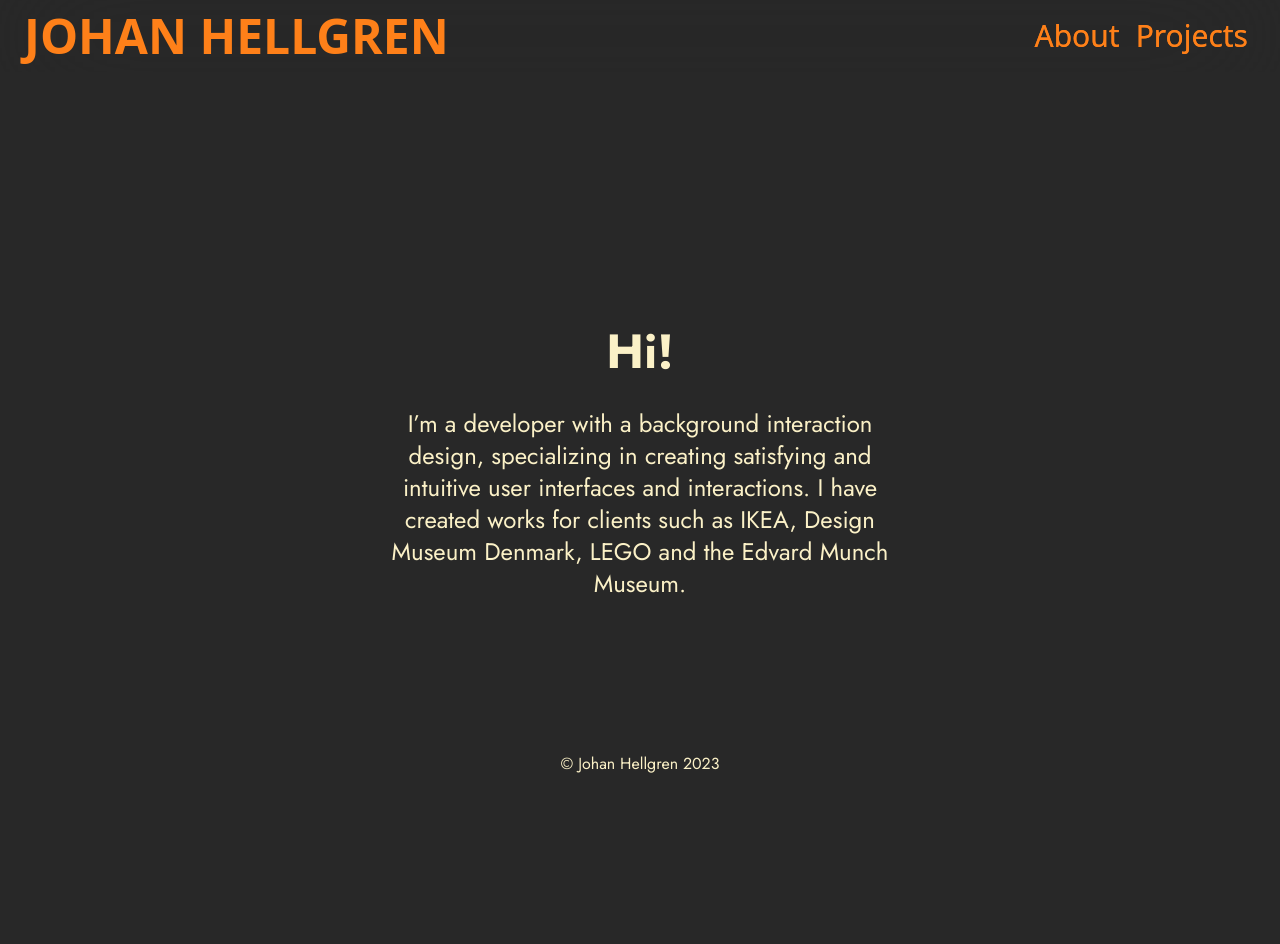
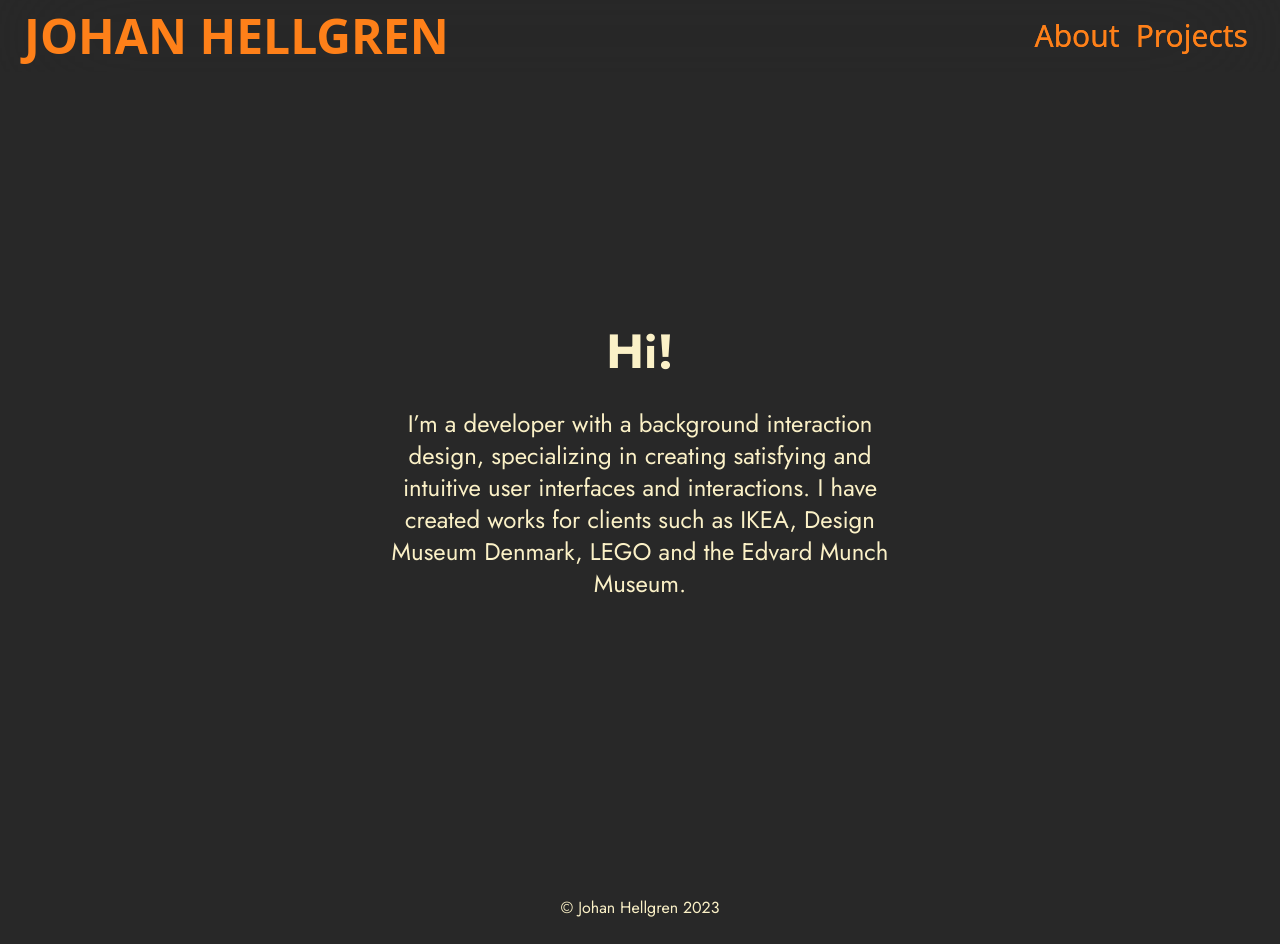
Before and after one commit to honaj/sveltefolio, a SvelteKit app: page / in a window 1280 px wide. Built offline with nearby package versions, Linux system fonts and the light colour scheme.

Commit message:
Fixed footer

```diff
--- a/src/routes/components/Footer.svelte
+++ b/src/routes/components/Footer.svelte
@@ -1,4 +1,4 @@
-<footer class="bg-gray-800 p-6 text-center text-white sticky bottom-0">
+<footer class="bg-gray-800 p-6 text-center text-white">
     <div class="container mx-auto text-white font-Jost">
         © Johan Hellgren 2023
     </div>
--- a/src/routes/components/Navbar.svelte
+++ b/src/routes/components/Navbar.svelte
@@ -26,7 +26,7 @@
                 About
             </a>
             <a href="/projects" class="nav-button relative inline-block px-2 py-1 text-3xl font-medium text-orange
-    transition-colors duration-200 ease-linear   /* <-- this makes unhover work (added line) */
+    transition-colors duration-200 ease-linear
     hover:text-white before:absolute before:w-0 before:h-full
     before:bg-orange before:left-0 before:bottom-0 before:transition-all before:duration-200 before:ease-linear
     hover:before:w-full after:content-['Projects'] after:absolute after:inset-0 after:flex after:items-center after:justify-center hover:after:w-full">
--- a/src/routes/projects/+page.svelte
+++ b/src/routes/projects/+page.svelte
@@ -8,7 +8,6 @@
         {image_url: '/democratic-design1.jpg', project_name: 'Edvard Munch Museum - Shadows'},
         {image_url: '/democratic-design1.jpg', project_name: 'Danish Design Museum - In the Making'},
         {image_url: '/democratic-design1.jpg', project_name: 'Enigma Museum - Forum'},
-        // ... Other elements
     ];
 </script>
 
```
